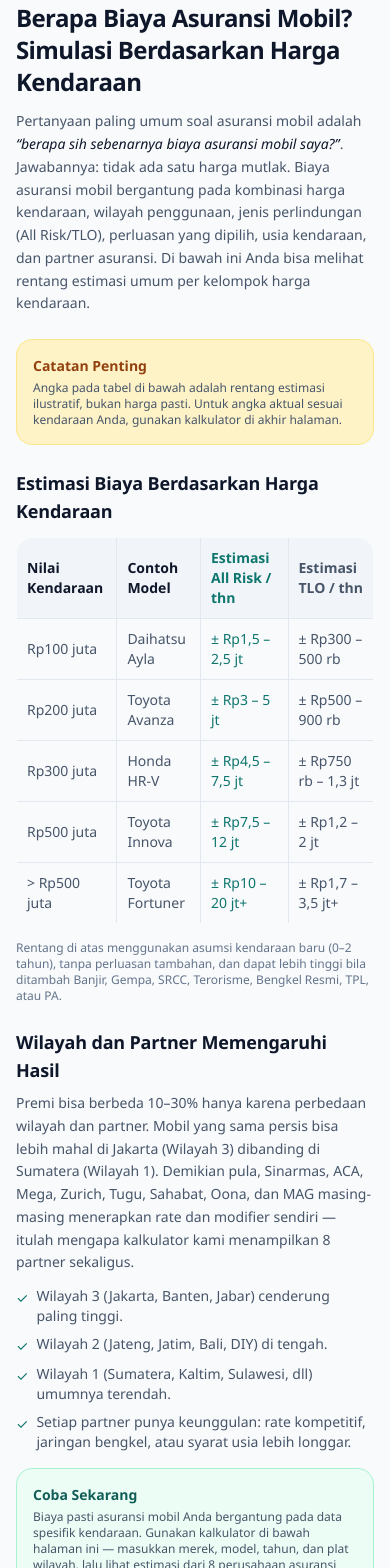
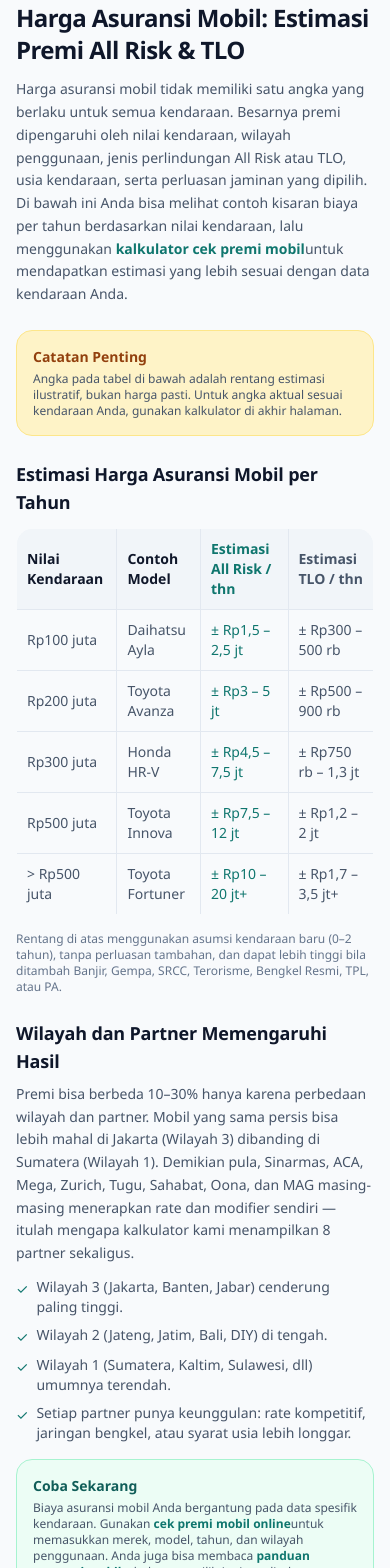
Before and after one commit to abuauf4/Jasa-proteksi, a Next.js app: page /biaya-asuransi-mobil in a window 390 px wide. Shown: the part 340-1908 px from the top of the page. Built offline with nearby package versions, Linux system fonts and the light colour scheme; no server answers; the database is empty.

Commit message:
seo: target harga asuransi mobil intent

```diff
--- a/src/app/biaya-asuransi-mobil/page.tsx
+++ b/src/app/biaya-asuransi-mobil/page.tsx
@@ -7,13 +7,13 @@ export const revalidate = 3600;
 const SITE_URL = process.env.NEXT_PUBLIC_SITE_URL || "https://jasaproteksi.com";
 
 export const metadata: Metadata = {
-  title: "Berapa Biaya Asuransi Mobil? Simulasi Berdasarkan Harga Kendaraan",
+  title: "Harga Asuransi Mobil & Estimasi Premi",
   description:
-    "Estimasi biaya asuransi mobil berdasarkan rentang harga kendaraan: Rp100 jt, Rp200 jt, Rp300 jt, Rp500 jt, dan di atas Rp500 jt. Lihat rentang All Risk dan TLO dari 8 partner.",
+    "Cek kisaran harga asuransi mobil All Risk dan TLO berdasarkan nilai kendaraan. Lihat contoh estimasi premi per tahun dan hitung sesuai data mobil Anda.",
   alternates: { canonical: `${SITE_URL}/biaya-asuransi-mobil` },
   openGraph: {
-    title: "Berapa Biaya Asuransi Mobil? Simulasi Berdasarkan Harga Kendaraan",
-    description: "Tabel estimasi biaya asuransi mobil berdasarkan harga kendaraan, dengan rentang All Risk dan TLO.",
+    title: "Harga Asuransi Mobil & Estimasi Premi",
+    description: "Lihat kisaran harga asuransi mobil All Risk dan TLO berdasarkan nilai kendaraan dan hitung estimasi premi mobil Anda.",
     url: `${SITE_URL}/biaya-asuransi-mobil`,
     type: "article",
     images: [{ url: "/biaya-asuransi-mobil.webp", width: 1200, height: 630 }],
@@ -25,6 +25,7 @@ export default async function Page() {
 
   const faqs = [
     { q: "Kenapa premi mobil saya lebih mahal dari teman?", a: "Banyak penyebabnya: harga kendaraan, tahun, wilayah plat, jenis perlindungan, perluasan, dan partner yang dipilih bisa berbeda. Mobil senada di Jakarta umumnya lebih mahal dibanding di kota Wilayah 1 karena tingkat risiko dan traffic density yang lebih tinggi." },
+    { q: "Berapa harga asuransi mobil per tahun?", a: "Tidak ada satu harga yang berlaku untuk semua mobil. Premi per tahun bergantung pada nilai kendaraan, wilayah penggunaan, jenis perlindungan, usia kendaraan, serta perluasan jaminan yang dipilih." },
     { q: "Apakah premi bisa berubah?", a: "Ya. Premi dapat berubah saat perpanjangan polis mengikuti penyesuaian rate dari perusahaan asuransi, usia kendaraan yang bertambah, serta perubahan nilai pertanggungan. Selalu cek ulang setiap periode perpanjangan." },
     { q: "Apakah ada biaya tersembunyi?", a: "Tidak. Estimasi yang ditampilkan kalkulator sudah mencakup base rate, loading, dan perluasan yang Anda pilih. Biaya administrasi polis (jika ada) akan tertera transparan di quotation resmi sebelum Anda membayar." },
   ];
@@ -46,14 +47,15 @@ export default async function Page() {
       relatedArticles={related}
     >
       <h1 className="text-2xl sm:text-3xl font-extrabold text-[#0F172A] tracking-tight mb-3">
-        Berapa Biaya Asuransi Mobil? Simulasi Berdasarkan Harga Kendaraan
+        Harga Asuransi Mobil: Estimasi Premi All Risk & TLO
       </h1>
 
       <p className="text-sm text-[#475569] leading-relaxed mb-6">
-        Pertanyaan paling umum soal asuransi mobil adalah <em className="text-[#0F172A]">“berapa sih sebenarnya biaya asuransi mobil saya?”</em>.
-        Jawabannya: tidak ada satu harga mutlak. Biaya asuransi mobil bergantung pada kombinasi harga kendaraan,
-        wilayah penggunaan, jenis perlindungan (All Risk/TLO), perluasan yang dipilih, usia kendaraan, dan partner
-        asuransi. Di bawah ini Anda bisa melihat rentang estimasi umum per kelompok harga kendaraan.
+        Harga asuransi mobil tidak memiliki satu angka yang berlaku untuk semua kendaraan. Besarnya premi
+        dipengaruhi oleh nilai kendaraan, wilayah penggunaan, jenis perlindungan All Risk atau TLO, usia kendaraan,
+        serta perluasan jaminan yang dipilih. Di bawah ini Anda bisa melihat contoh kisaran biaya per tahun berdasarkan
+        nilai kendaraan, lalu menggunakan <a href="/cek-premi" className="font-semibold text-[#0F766E] hover:underline">kalkulator cek premi mobil</a>
+        untuk mendapatkan estimasi yang lebih sesuai dengan data kendaraan Anda.
       </p>
 
       <div className="rounded-xl bg-[#FEF3C7] border border-[#FDE68A] p-4 mb-6">
@@ -64,7 +66,7 @@ export default async function Page() {
         </p>
       </div>
 
-      <h2 className="text-lg font-bold text-[#0F172A] mt-6 mb-3">Estimasi Biaya Berdasarkan Harga Kendaraan</h2>
+      <h2 className="text-lg font-bold text-[#0F172A] mt-6 mb-3">Estimasi Harga Asuransi Mobil per Tahun</h2>
       <div className="overflow-x-auto mb-4">
         <table className="w-full text-sm border border-[#E2E8F0] rounded-xl overflow-hidden">
           <thead>
@@ -131,9 +133,11 @@ export default async function Page() {
       <div className="rounded-xl bg-[#ECFDF5] border border-[#A7F3D0] p-4 mb-4">
         <p className="text-sm font-semibold text-[#115E59] mb-1">Coba Sekarang</p>
         <p className="text-xs text-[#475569]">
-          Biaya pasti asuransi mobil Anda bergantung pada data spesifik kendaraan. Gunakan kalkulator di bawah
-          halaman ini — masukkan merek, model, tahun, dan plat wilayah, lalu lihat estimasi dari 8 perusahaan
-          asuransi dalam hitungan detik.
+          Biaya asuransi mobil Anda bergantung pada data spesifik kendaraan. Gunakan
+          <a href="/cek-premi" className="font-semibold text-[#0F766E] hover:underline"> cek premi mobil online</a>
+          untuk memasukkan merek, model, tahun, dan wilayah penggunaan. Anda juga bisa membaca
+          <a href="/asuransi-mobil" className="font-semibold text-[#0F766E] hover:underline"> panduan asuransi mobil</a>
+          sebelum memilih jenis perlindungan.
         </p>
       </div>
     </ArticleShell>
```
